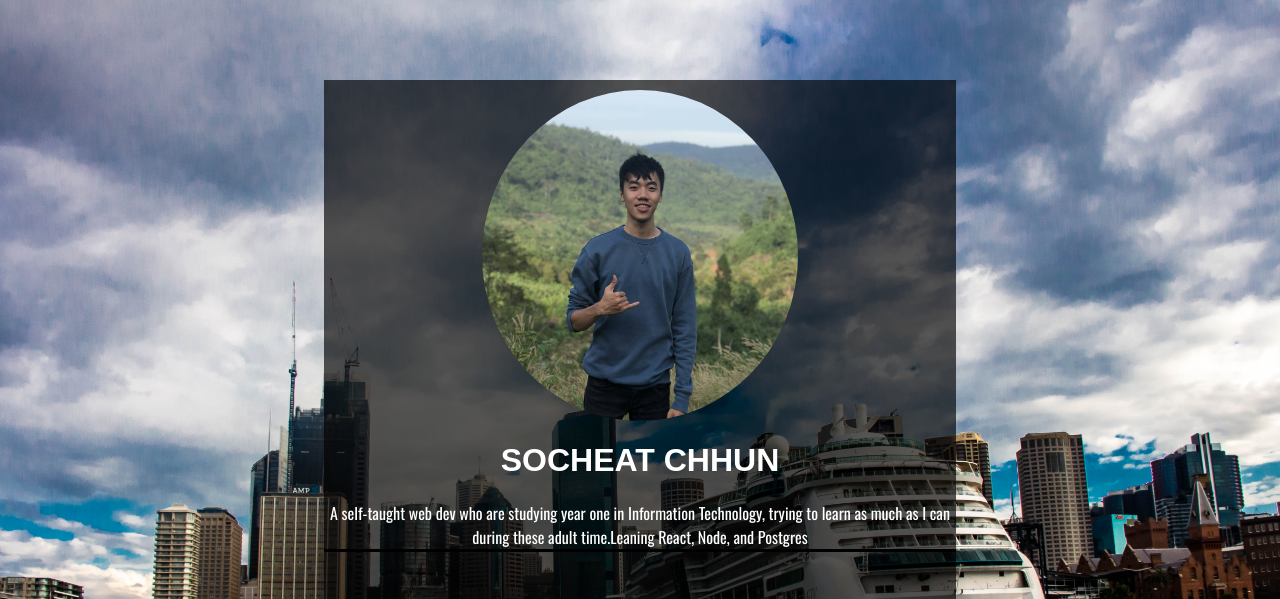
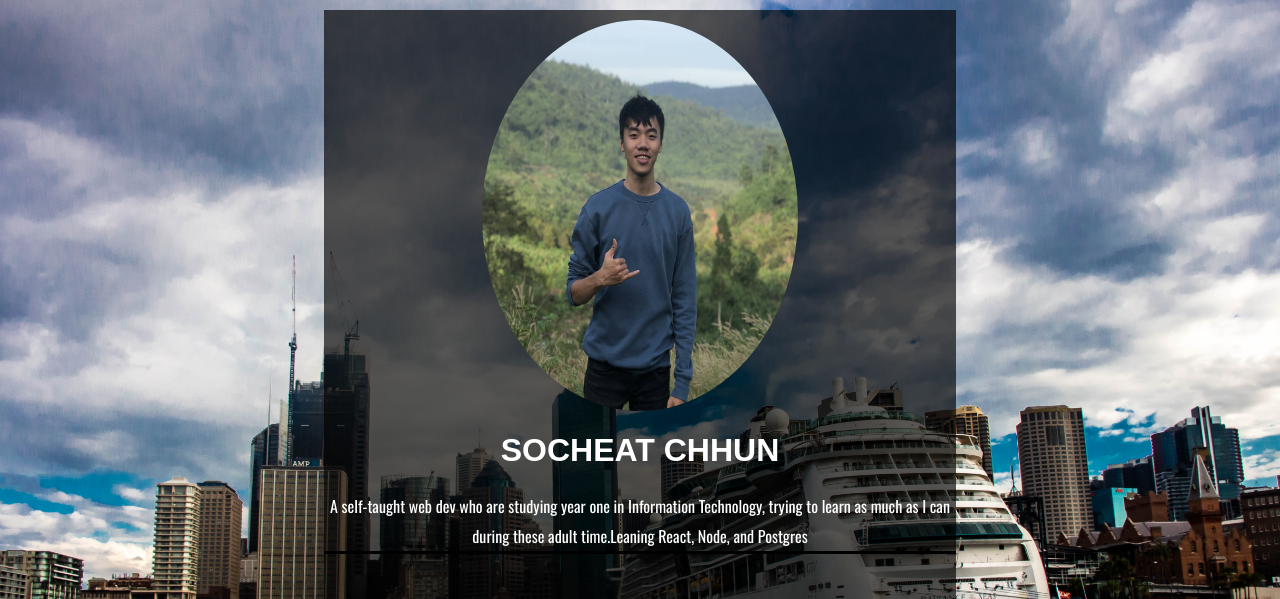
Before and after one commit to chhunsocheat/chhunsocheat.github.io, a plain HTML site: page index.html in a window 1280 px wide. Shown: the top 599 px of the page. Drawn offline with nearby package versions, Linux system fonts and the light colour scheme.

Commit message:
new version

```diff
--- a/style.css
+++ b/style.css
@@ -1,10 +1,21 @@
 body{
-    margin-top: 30px;
+    margin-top: 10px;
     padding: 0;
     background-image: url(bg.jpg);
     display: flex;
     background-size: cover;
     justify-content: center;
+    background-position: center center;
+
+  /* Image doesn't repeat */
+  background-repeat: no-repeat;
+
+  /* Makes the image fixed in the viewport so that it doesn't move when
+     the content height is greater than the image height */
+  background-attachment: fixed;
+
+  /* This is what makes the background image rescale based on its container's size */
+  background-size: cover;
 }
 .container{
     position: relative;
@@ -12,7 +23,8 @@ body{
     background: rgba(0,0,0,0.65);
     width: 50%;
     min-width:400px ;
-    margin: 50px;
+
+
 }
 img{
     opacity: 1;
@@ -43,6 +55,7 @@ font-family: 'Oswald', sans-serif;
     color:white;
 }
 #first-p{
+    line-height: 30px;
     border:1.5px black solid;
     border-width: 0px 0px 3px 0px;
 }
```
Also changed, not shown: 1 other file.
